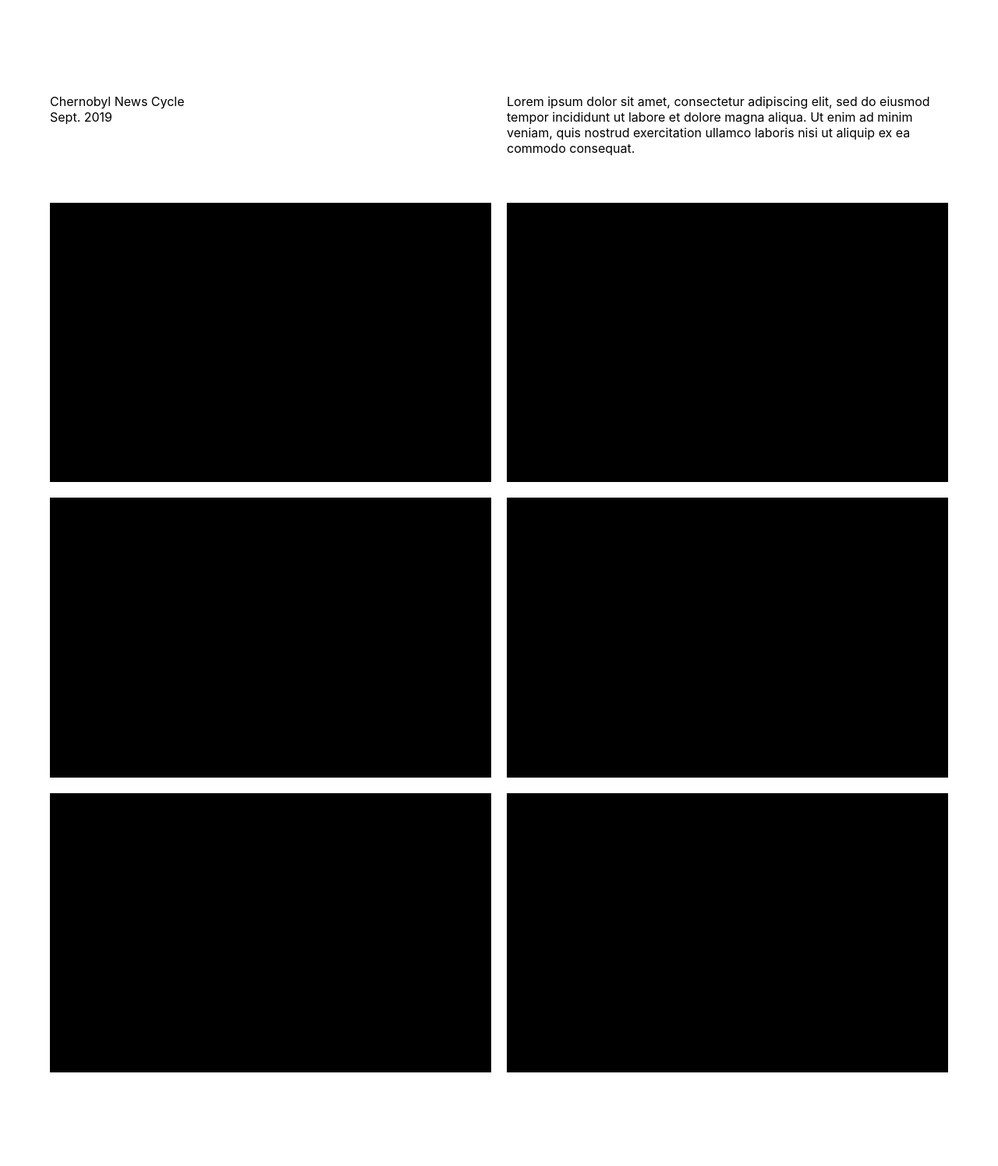
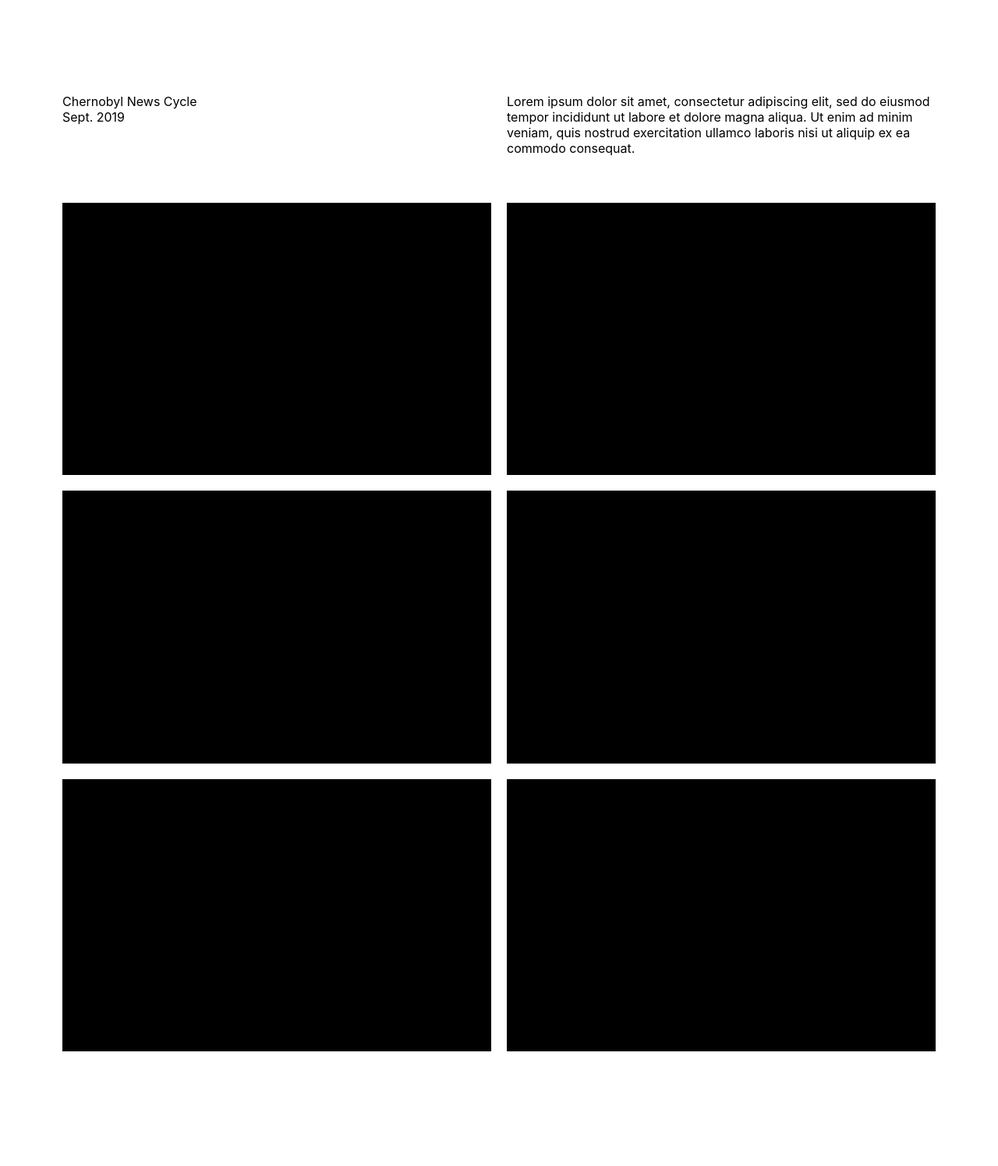
Before and after one commit to ruddfawcett/ruddfawcett.github.io, a Jekyll site: the page built from work/_yale/chernobyl-news-cycle.md, in a window 1280 px wide. Shown: the whole page at 78% size. Built offline with Jekyll 4.4.1, drawn with Linux system fonts in a browser that asks for light colours; after the commit the page ends 1468 px from its top, so only the background shows below that.

Commit message:
Tweaks to padding

```diff
--- a/_sass/_layout.sass
+++ b/_sass/_layout.sass
@@ -1,6 +1,6 @@
 @import 'reset'
 
 main
-  padding: 120px 5vw
+  padding: 120px 80px
   max-width: 1600px
   margin: 0 auto
```
